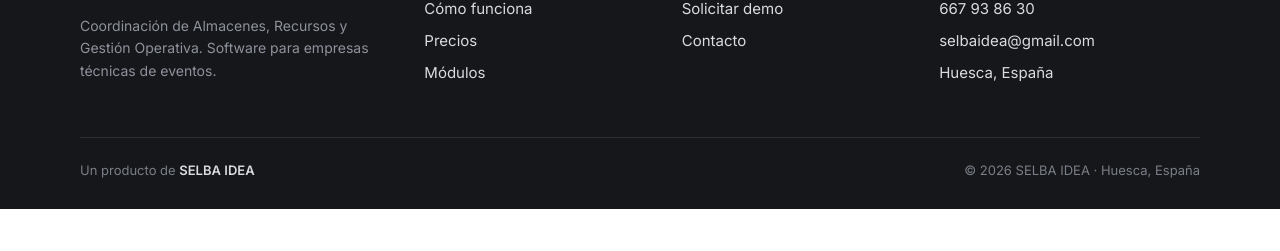
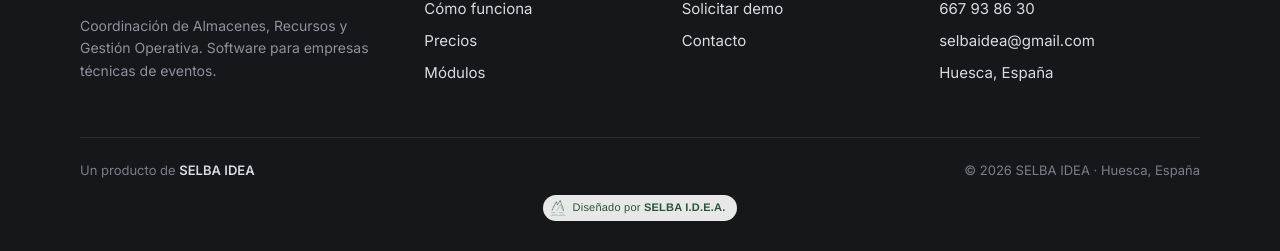
Before and after one commit to figueruelochristian-byte/selbacargo-web, a plain HTML site: page 404.html in a window 1280 px wide. Shown: the part 620-871 px from the top of the page. Before the commit the page ends 829 px from the top, so only its background shows below. Drawn offline with nearby package versions, Linux system fonts and the light colour scheme.

Commit message:
Añade el sello «Diseñado por SELBA I.D.E.A.» al pie de la web
- assets/selba/: símbolo oficial y CSS estándar del sello (sin cambios)
- CSS enlazado en todas las páginas y sello bajo el copyright del footer
- Footer oscuro: versión por defecto (pastilla blanca)

Co-Authored-By: Claude Opus 5.5 <noreply@anthropic.com>
Claude-Session: https://claude.ai/code/session_01JeACVyiag3KVH28RKJAA1R

```diff
--- a/404.html
+++ b/404.html
@@ -12,6 +12,7 @@
 <link rel="preconnect" href="https://fonts.googleapis.com"><link rel="preconnect" href="https://fonts.gstatic.com" crossorigin>
 <link href="https://fonts.googleapis.com/css2?family=Inter:wght@400;500;600;700&family=Oswald:wght@500;600&display=swap" rel="stylesheet">
 <link rel="stylesheet" href="/styles.css">
+<link rel="stylesheet" href="/assets/selba/selba-sello.css">
 </head>
 <body>
 
@@ -76,6 +77,13 @@
       <span>Un producto de <b>SELBA IDEA</b></span>
       <span>© <span data-year>2026</span> SELBA IDEA · Huesca, España</span>
     </div>
+    <div class="foot-sello">
+      <!-- Sello estándar SELBA I.D.E.A. (ver /assets/selba/selba-sello.css) -->
+      <a class="selba-sello" href="https://selbaidea.vercel.app/" target="_blank" rel="noopener" aria-label="Diseñado por SELBA I.D.E.A. (abre en una pestaña nueva)">
+        <img class="selba-sello__simbolo" src="/assets/selba/selba-icono.png" alt="" width="16" height="16">
+        <span class="selba-sello__texto">Diseñado por <strong>SELBA I.D.E.A.</strong></span>
+      </a>
+    </div>
   </div>
 </footer>
 
--- /dev/null
+++ b/assets/selba/selba-sello.css
@@ -0,0 +1,49 @@
+/* =====================================================================
+   SELLO «DISEÑADO POR SELBA I.D.E.A.» — componente estándar
+   ---------------------------------------------------------------------
+   Copiar SIN CAMBIOS a cada web de SELBA: este archivo + el símbolo
+   (selba-icono.png) + el marcado del enlace.
+
+   Única adaptación permitida: el contraste.
+     · .selba-sello            → fondos oscuros o de color (por defecto)
+     · .selba-sello--claro     → fondos claros
+   Medidas, tipografía y comportamiento NO se tocan.
+   ===================================================================== */
+.selba-sello{
+  --selba-bosque: #2D5A3D;
+  --selba-fresco: #4A8A5C;
+  --selba-fondo: #FFFFFF;
+  --selba-texto: #2D5A3D;
+  --selba-borde: rgba(255,255,255,.0);
+
+  display: inline-flex;
+  align-items: center;
+  gap: 7px;
+  height: 26px;
+  padding: 0 11px 0 6px;
+  border-radius: 13px;
+  border: 1px solid var(--selba-borde);
+  background: var(--selba-fondo);
+  color: var(--selba-texto);
+  font-family: "Helvetica Neue", Helvetica, Arial, sans-serif;
+  font-size: 11px;
+  line-height: 1;
+  letter-spacing: .02em;
+  text-decoration: none;
+  white-space: nowrap;
+  opacity: .9;
+  transition: opacity .2s ease, box-shadow .2s ease;
+}
+.selba-sello:hover{ opacity: 1; box-shadow: 0 0 0 2px var(--selba-fresco); }
+.selba-sello:focus-visible{ outline: 2px solid var(--selba-fresco); outline-offset: 2px; opacity: 1; }
+.selba-sello__simbolo{ width: 16px; height: 16px; flex: 0 0 16px; display: block; }
+.selba-sello__texto{ font-weight: 400; }
+.selba-sello__texto strong{ font-weight: 700; color: var(--selba-bosque); }
+
+/* Fondos claros: mismo sello, invertido a verde bosque */
+.selba-sello--claro{
+  --selba-fondo: #2D5A3D;
+  --selba-texto: #FFFFFF;
+}
+.selba-sello--claro .selba-sello__texto strong{ color: #FFFFFF; }
+.selba-sello--claro .selba-sello__simbolo{ filter: brightness(0) invert(1); }
--- a/styles.css
+++ b/styles.css
@@ -438,6 +438,7 @@ strong{color:var(--text);font-weight:600}
 .foot-grid a:hover{color:var(--accent)}
 .foot-legal{border-top:1px solid rgba(255,255,255,.1);padding-top:22px;display:flex;justify-content:space-between;gap:16px;flex-wrap:wrap;font-size:.8125rem;color:#7A7E87}
 .foot-legal b{color:#D9DBE0;font-weight:600}
+.foot-sello{text-align:center;margin-top:14px}
 @media (max-width:900px){.foot-grid{grid-template-columns:1fr 1fr}}
 @media (max-width:520px){.foot-grid{grid-template-columns:1fr}}
 
```
Also changed, not shown: contacto.html (+8 -0 lines), index.html (+8 -0 lines), precios.html (+8 -0 lines), producto.html (+8 -0 lines), assets/selba/selba-icono.png (added).
